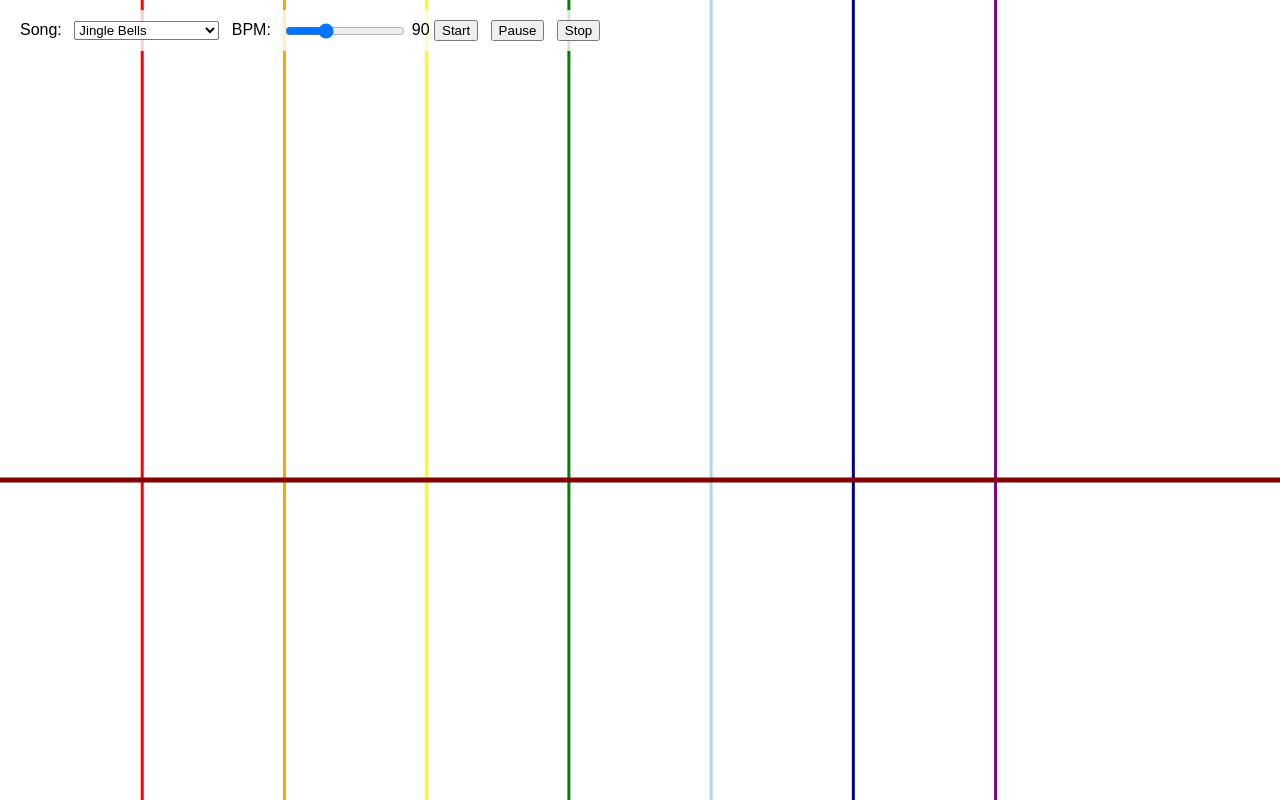
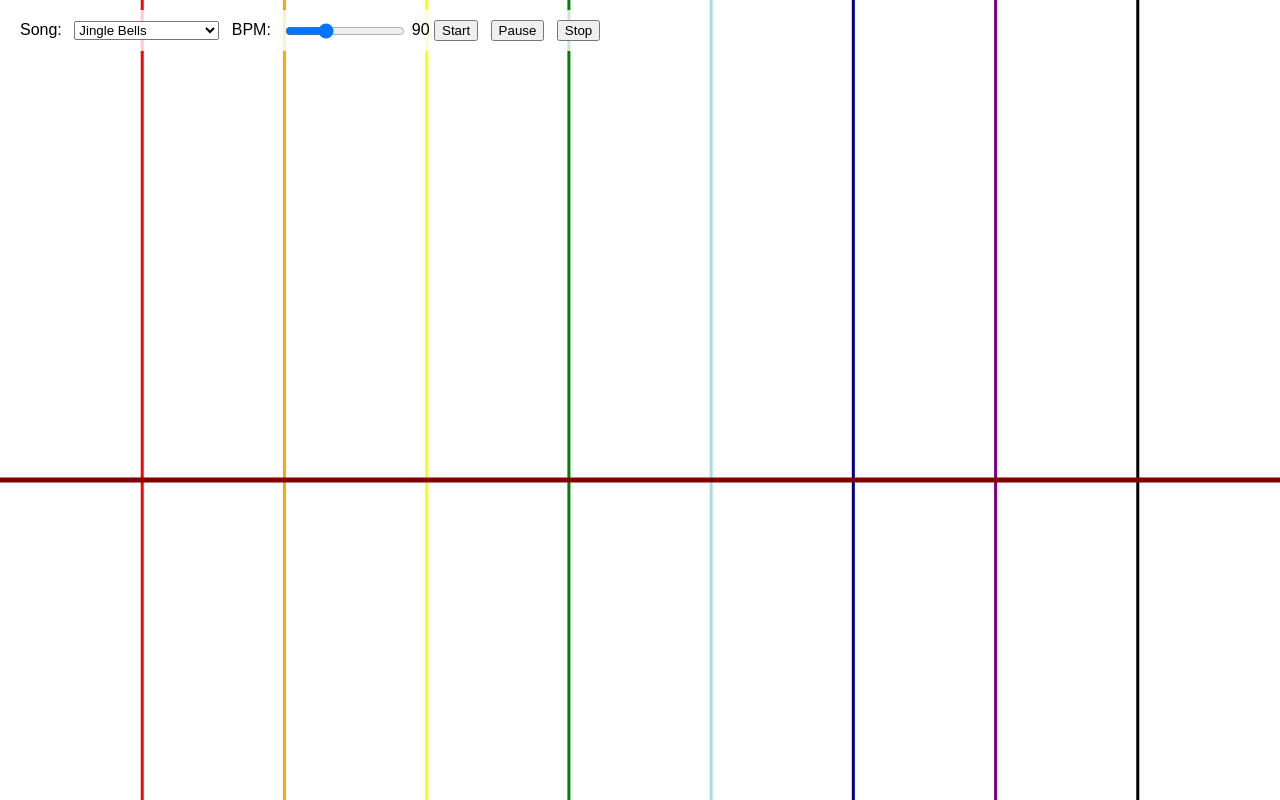
Before and after one commit to blurred83/handbells, a plain HTML site: page index.html in a window 1280 px wide. Drawn offline with Linux system fonts and the light colour scheme.

Commit message:
Black line for white bell

```diff
--- a/index.html
+++ b/index.html
@@ -456,7 +456,7 @@
         const spacing = getLineSpacing();
         for (let i = 1; i <= NUM_BELLS; i++) {
           const lineX = spacing * i;
-          ctx.strokeStyle = bellColors[i - 1];
+          ctx.strokeStyle = bellColors[i - 1] === "white" ? "black" : bellColors[i - 1];
           ctx.beginPath();
           ctx.moveTo(lineX, 0);
           ctx.lineTo(lineX, canvas.height);
```
